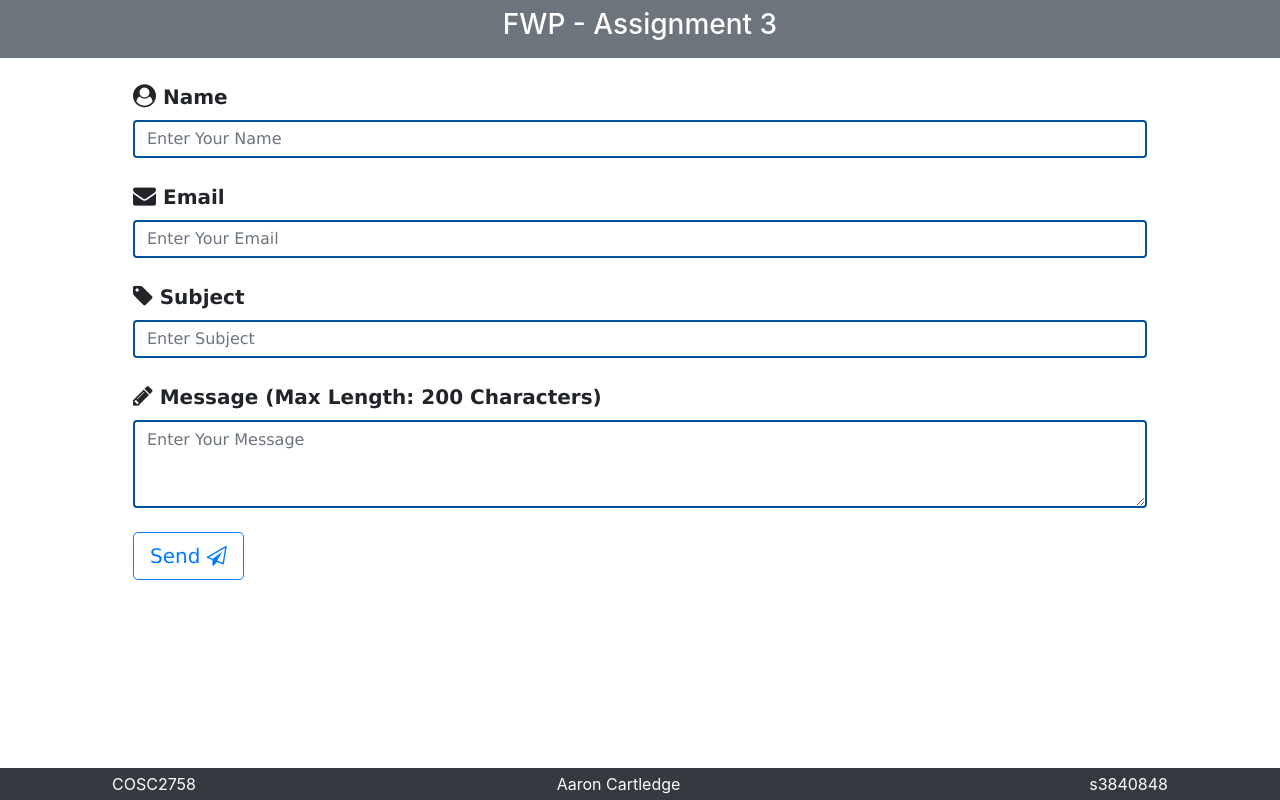
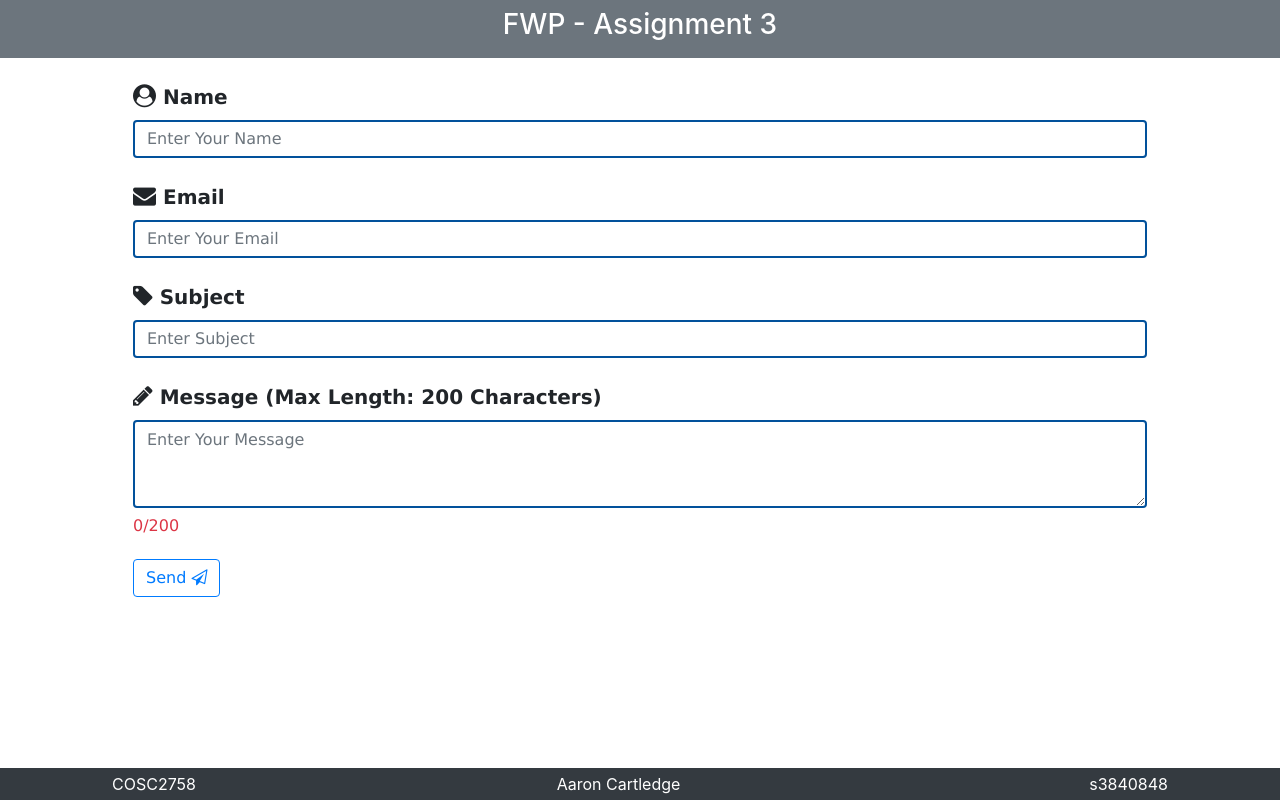
Before and after one commit to AaronCart/React-LocalStorage, a React (Create React App) app: page / in a window 1280 px wide. Built offline with nearby package versions, Linux system fonts and the light colour scheme.

Commit message:
added counter for message length

```diff
--- a/src/pages/Form.js
+++ b/src/pages/Form.js
@@ -4,7 +4,10 @@ export default function Form() {
     const [fields, setFields] = useState({
         fullName: "", email: "", subject: "", message: ""
     });
-    const [errors, setErrors] = useState({ });
+    const [errors, setErrors] = useState({});
+
+    // Initial State for character count of a message
+    const [count, setCount] = useState(0);
 
 
     const handleSubmit = (event) => {
@@ -13,6 +16,15 @@ export default function Form() {
 
     const handleInputChange = (event) => {
         setFields({ ...fields, [event.target.name]: event.target.value });
+    };
+
+    const handleCount = (event) => {
+        setCount(event.target.value.length);
+    };
+
+    const handleChangeCount = (event) => {
+        handleInputChange(event);
+        handleCount(event);
     };
 
     return (
@@ -32,15 +44,18 @@ export default function Form() {
                 <div className="form-group formLabel my-4">
                     <label htmlFor="subject"><i className="fa fa-tag larger"></i> Subject</label>
                     <input type="text" name="subject" className="form-control borderInput" id="subject"
-                        placeholder="Enter Subject" value={fields.subject} onChange={handleInputChange}></input>
+                        placeholder="Enter Subject" pattern="^[A-Z\s]+$" // Regex for only Capital Letters
+                        title="Subject must be typed in Capital Letters Only" value={fields.subject}
+                        onChange={handleInputChange}></input>
                 </div>
                 <div className="form-group formLabel my-4">
                     <label htmlFor="message"><i className="fa fa-pencil larger"></i> Message (Max Length: 200 Characters)</label>
                     <textarea name="message" className="form-control borderInput" id="message" maxLength="200"
-                    rows="3" placeholder="Enter Your Message" value={fields.message} onChange={handleInputChange}></textarea>
+                        rows="3" placeholder="Enter Your Message" value={fields.message} onChange={handleChangeCount}></textarea>
+                        <h6 className="mt-2 text-danger">{count}/200</h6>
                 </div>
                 <div className="form-group formLabel mb-5">
-                    <button type="submit" className="btn btn-outline-primary btn-lg">Send <i class="fa fa-paper-plane-o"></i></button>
+                    <button type="submit" className="btn btn-outline-primary">Send <i class="fa fa-paper-plane-o"></i></button>
                 </div>
             </form>
         </div>
```
